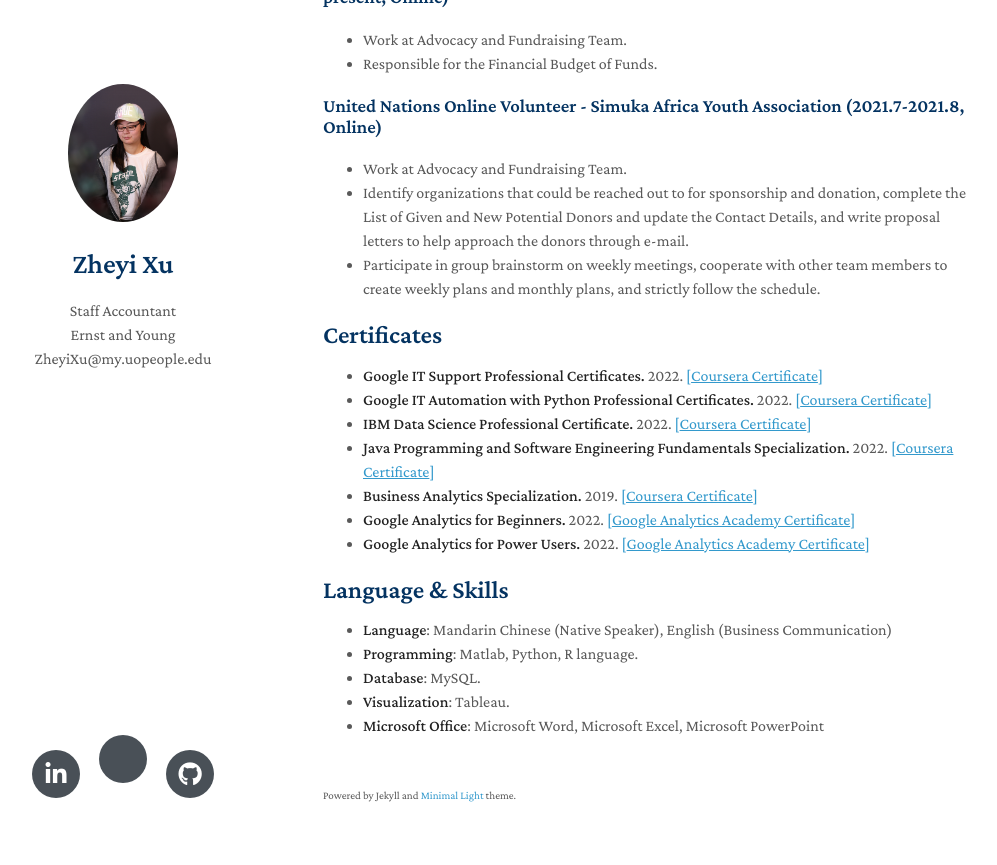
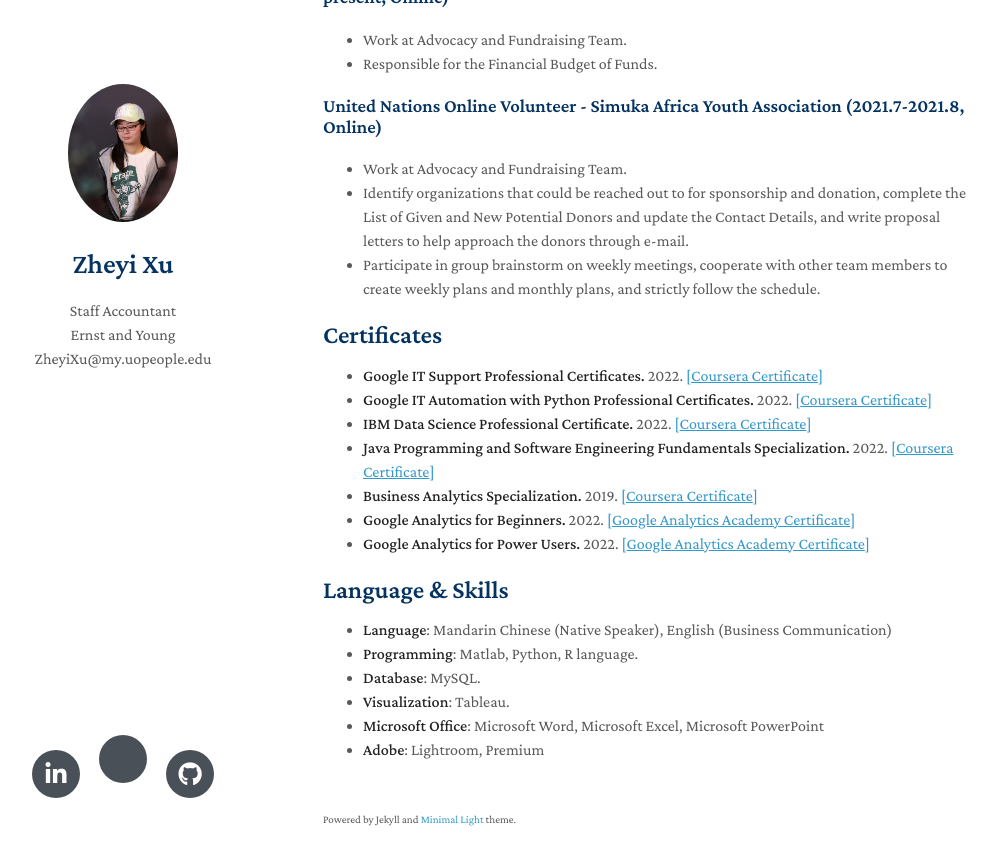
Before and after one commit to zheyixu99/zheyi-resume, a Jekyll site: the page built from index.md, in a window 1280 px wide and 900 px high, scrolled down 2328 px. Shown: the top 865 px of the window, without its empty margins (147-1144 px from the left). Built offline with Jekyll 4.4.1, drawn with Linux system fonts in a browser that asks for light colours; nearby versions of some CDN libraries; a style sheet for code colours, icons or effects is not loaded; our own code applies the rules of GitHub Pages for plain Markdown files.

Commit message:
Update index.md

```diff
--- a/index.md
+++ b/index.md
@@ -144,3 +144,4 @@ layout: homepage
 - **Database**: MySQL.
 - **Visualization**: Tableau.
 - **Microsoft Office**: Microsoft Word, Microsoft Excel, Microsoft PowerPoint
+- **Adobe**: Lightroom, Premium
```
